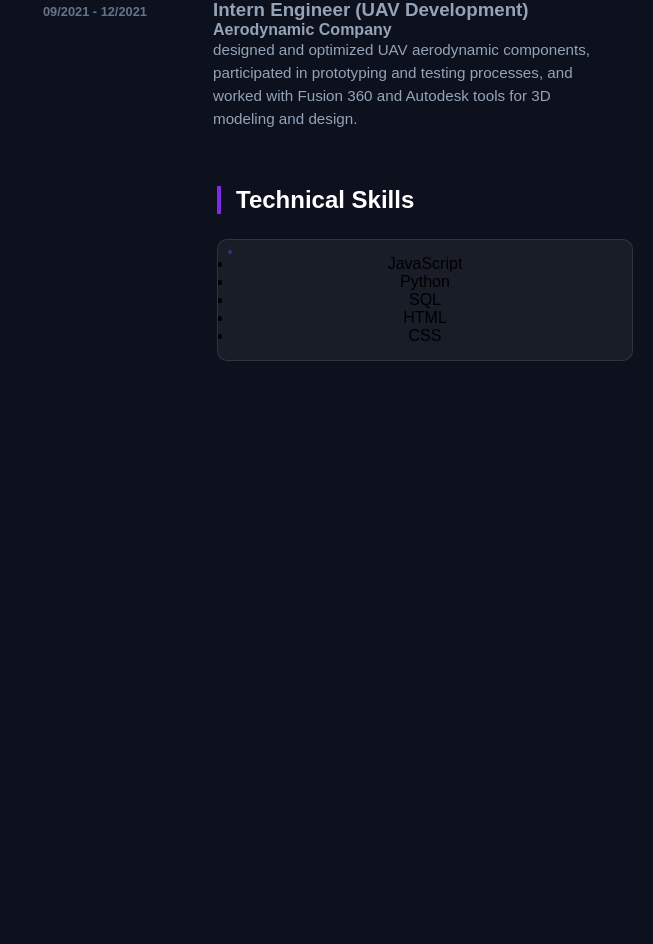
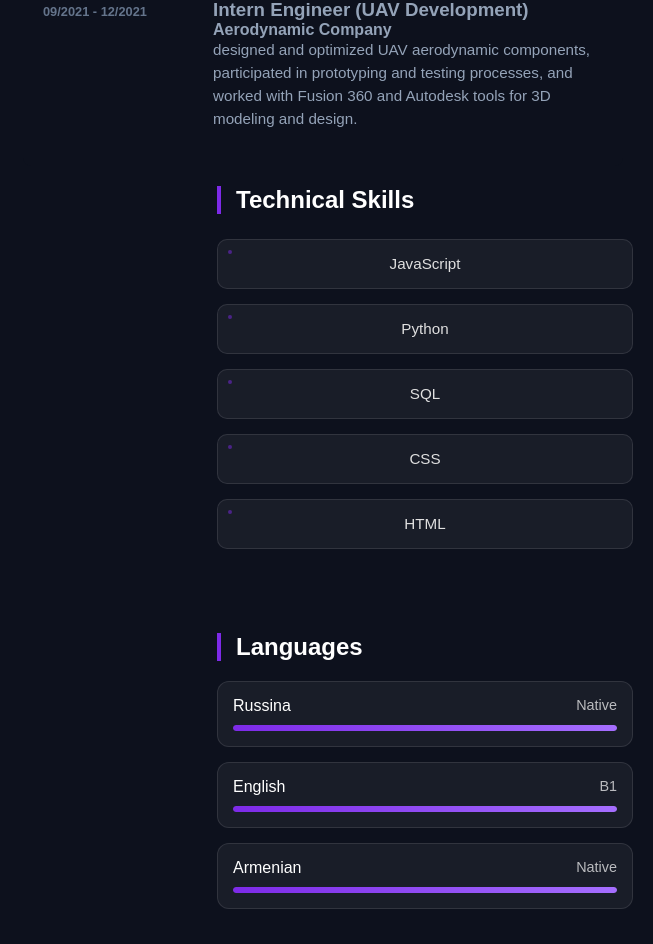
Before and after one commit to levonkarapetyann/Biography, a Flask app: page / in a window 1280 px wide. Shown: the part 1752-2696 px from the top of the page, without its empty margins (627-1280 px from the left). Before the commit the page ends 2113 px from the top, so only its background shows below. Run offline with Flask 3, Linux system fonts and the light colour scheme; some libraries are stand-ins or nearby versions.

Commit message:
Added nuumbe, gmail and location

```diff
--- a/templates/levon_wiki.html
+++ b/templates/levon_wiki.html
@@ -26,6 +26,11 @@
    <a href="https://www.instagram.com/lyov._333/" target="_blank"><i class='bx bxl-instagram' ></a></i>
    <a href="https://github.com/levonkarapetyann" target="_blamk"><i class='bx bxl-github' ></a></i>
    <a href="https://t.me/@lyovkarapetyan" target="_blank"><i class='bx bxl-telegram' ></a></i>
+   <div class="gridd">
+      <span class="gmail"><i class='bx bxl-gmail'></i><b>lkaeapetyan@gmail.com</b></span>
+      <span class="number"><i class='bx bxs-phone' ></i><b>+37477784221</b></span>
+      <span class="loc"><i class='bx bxs-map' ></i><b>Yerevan, Armenia</b></span>
+   </div>
 </div>
 <div class="main">
    <div class="fix">
@@ -90,13 +95,47 @@
       </div>
       <div id="skills" class="skills-sect">
          <h2>Technical Skills</h2>
-         <ul class="skil">
-            <li>JavaScript</li>
-            <li>Python</li>
-            <li>SQL</li>
-            <li>HTML</li>
-            <li>CSS</li>
-         </ul>
+         <div class="setka">
+            <div class="skil">
+               <span>JavaScript</span>
+            </div>
+            <div class="skil">
+               <span>Python</span>
+            </div>
+            <div class="skil">
+               <span>SQL</span>
+            </div>
+            <div class="skil">
+               <span>CSS</span>
+            </div>
+            <div class="skil">
+               <span>HTML</span>
+            </div>
+         </div>
+      </div>
+      <div class="lang">
+         <h2>Languages</h2>
+         <div class="lang-item">
+            <div class="info">
+               <span>Russina</span>
+               <span>Native</span>
+            </div>
+            <div class="line" data-lang="native"></div>
+         </div>
+         <div class="lang-item">
+            <div class="info">
+               <span>English</span>
+               <span>B1</span>
+            </div>
+            <div class="line" data-lang="native"></div>
+         </div>
+         <div class="lang-item">
+            <div class="info">
+               <span>Armenian</span>
+               <span>Native</span>
+            </div>
+            <div class="line" data-lang="native"></div>
+         </div>
       </div>
    </div>
 </div>
```
